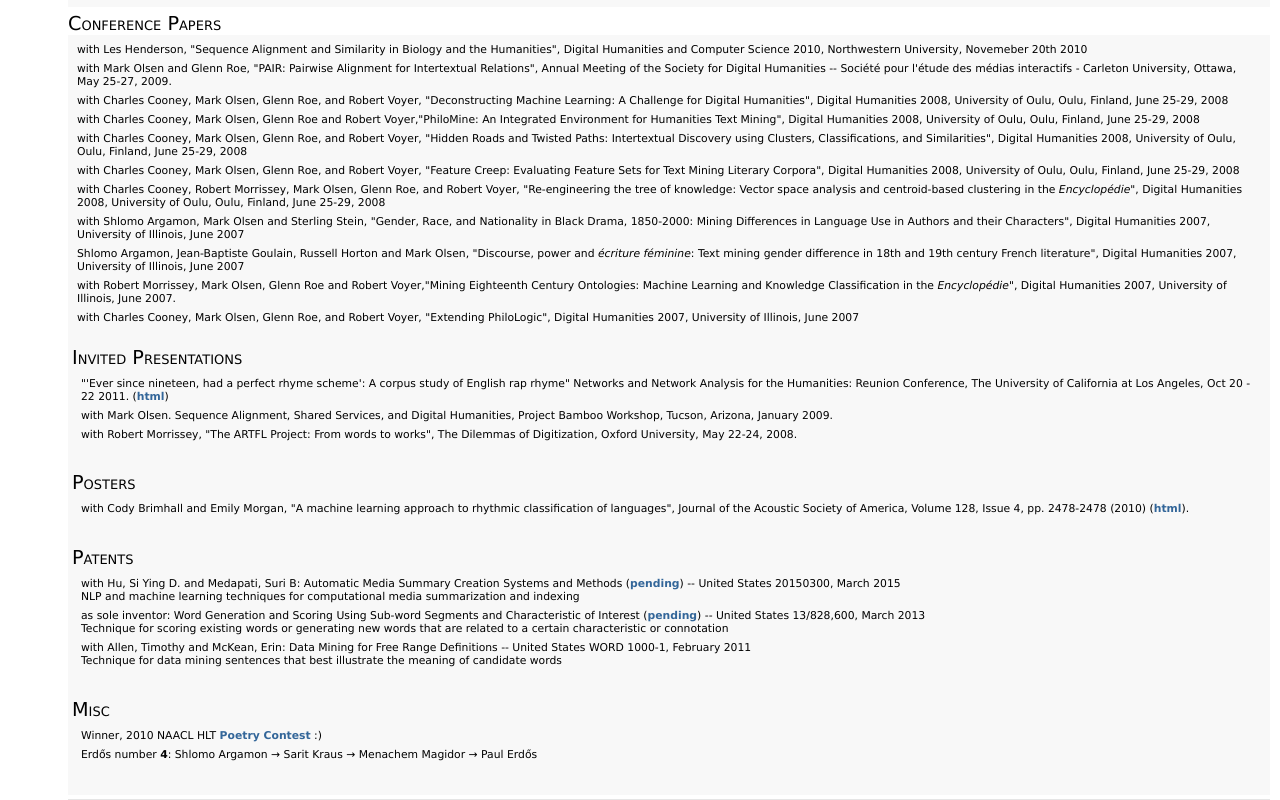
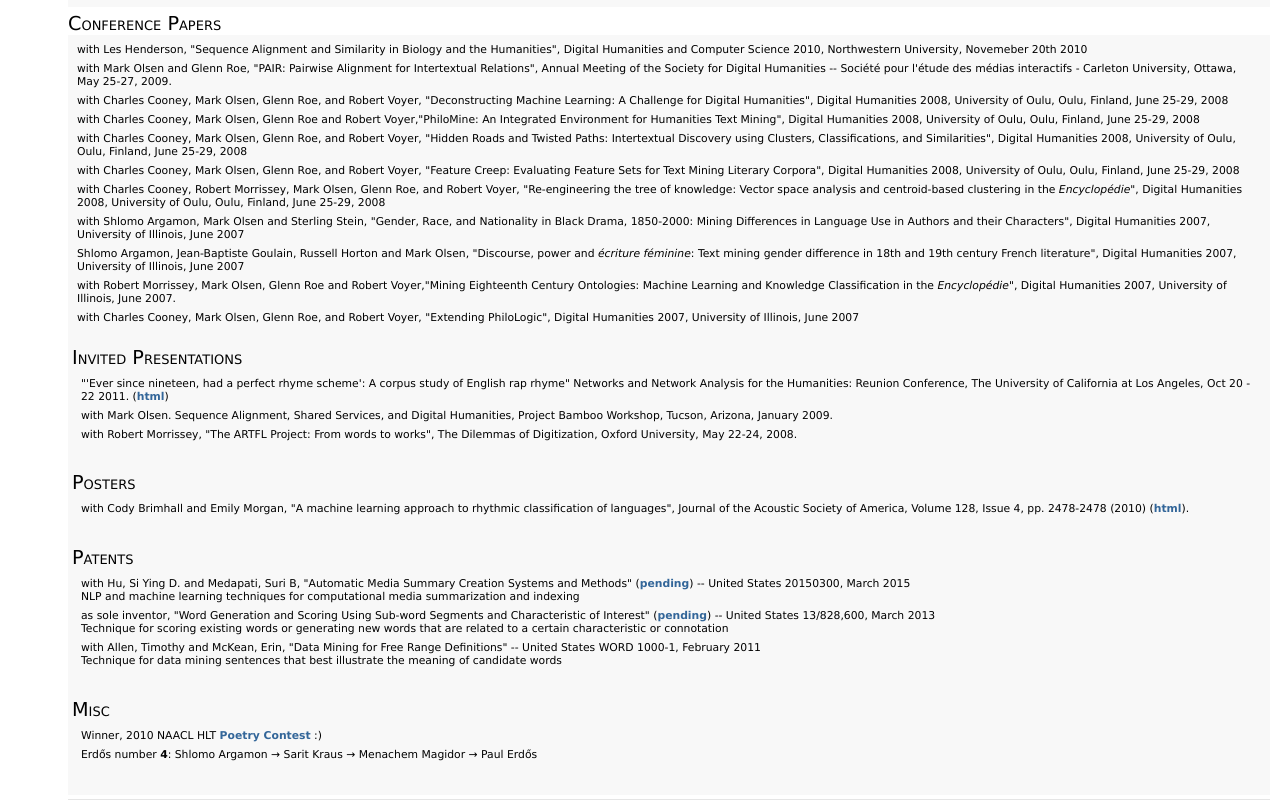
Before and after one commit to mrjf/mrjf.github.io, a plain HTML site: page index.html in a window 1280 px wide. Shown: the part 931-1731 px from the top of the page. Drawn offline with Linux system fonts and the light colour scheme.

Commit message:
patent section style

```diff
--- a/index.html
+++ b/index.html
@@ -193,11 +193,11 @@
   	<div class="level_one">
 
       <ul>
-      <li>with Hu, Si Ying D. and Medapati, Suri B: Automatic Media Summary Creation Systems and Methods (<a href="https://www.google.com/patents/US20170169853">pending</a>) -- United States 20150300, March 2015<br>
+      <li>with Hu, Si Ying D. and Medapati, Suri B, "Automatic Media Summary Creation Systems and Methods" (<a href="https://www.google.com/patents/US20170169853">pending</a>) -- United States 20150300, March 2015<br>
       NLP and machine learning techniques for computational media summarization and indexing
-      <li>as sole inventor: Word Generation and Scoring Using Sub-word Segments and Characteristic of Interest (<a href="https://www.google.com/patents/US20140278357">pending</a>) -- United States 13/828,600, March 2013<br>
+      <li>as sole inventor, "Word Generation and Scoring Using Sub-word Segments and Characteristic of Interest" (<a href="https://www.google.com/patents/US20140278357">pending</a>) -- United States 13/828,600, March 2013<br>
           Technique for scoring existing words or generating new words that are related to a certain characteristic or connotation </li>
-      <li>with Allen, Timothy and McKean, Erin: Data Mining for Free Range Definitions -- United States WORD 1000-1, February 2011<br>
+      <li>with Allen, Timothy and McKean, Erin, "Data Mining for Free Range Definitions" -- United States WORD 1000-1, February 2011<br>
             Technique for data mining sentences that best illustrate the meaning of candidate words</li>
       </ul>
     </div>
```
